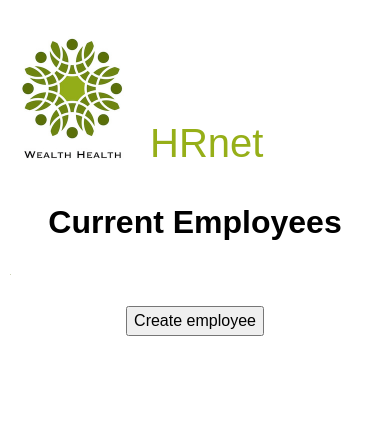
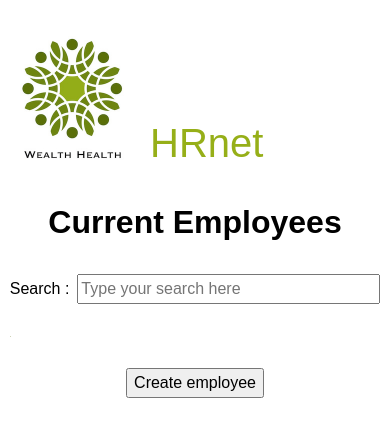
Before and after one commit to SylvieCanongia/p14-hrnet, a React (Create React App) app: page / in a window 390 px wide. Shown: the top 436 px of the page. Built offline with nearby package versions, Linux system fonts and the light colour scheme.

Commit message:
:sparkles: feat: added search functionality in EmployeeList page - search is from lastName, department and startDate

```diff
--- a/package.json
+++ b/package.json
@@ -19,7 +19,8 @@
     "start": "react-scripts start",
     "build": "react-scripts build",
     "test": "react-scripts test",
-    "eject": "react-scripts eject"
+    "eject": "react-scripts eject",
+    "devtools": "react-devtools"
   },
   "eslintConfig": {
     "extends": [
--- a/public/index.html
+++ b/public/index.html
@@ -15,7 +15,6 @@
       user's mobile device or desktop. See https://developers.google.com/web/fundamentals/web-app-manifest/
     -->
     <!-- <link rel="manifest" href="%PUBLIC_URL%/manifest.json" /> -->
-	<!-- <script src="http://localhost:8097"></script> -->
     <title>HRnet</title>
   </head>
   <body>
--- /dev/null
+++ b/src/components/SearchBar/SearchBar.js
@@ -0,0 +1,28 @@
+import './searchBar.scss';
+// import searchIcon from "./search.png";
+
+const SearchBar = ( {keywords, setKeywords } ) => {
+
+  const handleChange = (e) => {
+    setKeywords(e.target.value.toLowerCase());
+  }
+
+  return (
+    <div className="searchBar__container">
+      <label htmlFor="searchBar">
+        Search :
+      </label>
+      {/* <img src={ searchIcon } alt="" /> */}
+      <input
+      type="text"
+        id="searchBar"
+        value={keywords}
+        onChange={ handleChange }
+        placeholder= "Type your search here"
+      />
+
+    </div>
+  );
+};
+
+export default SearchBar;
--- /dev/null
+++ b/src/components/SearchBar/searchBar.scss
@@ -0,0 +1,30 @@
+@use './../../styles/utils/vars';
+
+.searchBar__container {
+  align-self: flex-end;
+  position: relative;
+
+  & input {
+    margin-inline-start: vars.$space-base;
+    // padding-inline-end: 25px;
+  }
+
+  // & img {
+  //   width: 15px;
+  //   height: 15px;
+  //   position: absolute;
+  //   top: 8px;
+  //   right: 8px;
+  // }
+
+  @media screen and (max-width: 600px) {
+    align-self: center;
+    width: 100%;
+    display: flex;
+    align-items: center;
+
+    & input {
+      flex-grow: 2;
+    }
+  }
+}
--- a/src/components/Table/Table.js
+++ b/src/components/Table/Table.js
@@ -1,7 +1,21 @@
 import { format } from 'date-fns';
 import './table.scss';
 
-const Table = ( { employeesList }) => {
+const Table = ( { employeesList, keywords }) => {
+  console.log(keywords);
+  console.log(employeesList);
+
+  //create a new array of employees by filtering the original array
+  const filteredEmployeesList = employeesList.filter((employee) => {
+    // if under 3 chars are entered in searchBar, return the entire list
+    if (keywords.length < 3) {
+      return employee;
+    } else {
+      // above 3 chars entered, filter from lastName, department or startDate
+      return (employee.lastName.toLowerCase().includes(keywords)) || (employee.department.toLowerCase().includes(keywords)) || (employee.startDate.toString().includes(keywords))
+    }
+  })
+
   return (
     <table className='table'>
         <thead>
@@ -18,7 +32,7 @@ const Table = ( { employeesList }) => {
           </tr>
         </thead>
         <tbody>
-        { employeesList.map((employee) => (
+        { filteredEmployeesList.map((employee) => (
           <tr key={employee.id}>
             <td aria-label="First Name">{employee.firstName}</td>
             <td aria-label="Last Name">{employee.lastName}</td>
--- a/src/components/Table/table.scss
+++ b/src/components/Table/table.scss
@@ -2,7 +2,7 @@
 
 .table {
   border-collapse: collapse;
-  width: 90%;
+  width: 100%;
   border: 1px solid vars.$col-border-light;
   // Set the size in function of the width of the headings
   table-layout: fixed;
@@ -29,7 +29,7 @@
   }
 
   @media screen and (max-width: 1350px) {
-    width: 95%;
+    // width: 95%;
 
     td {
       font-size: 0.9rem;
@@ -38,7 +38,7 @@
 
   @media screen and (max-width: 1150px) {
     border: none;
-    width: 60%;
+    // width: 60%;
 
     thead {
       position: absolute;
@@ -78,11 +78,11 @@
     }
   }
 
-  @media screen and (max-width: 850px) {
-      width: 75%;
-  }
+  // @media screen and (max-width: 850px) {
+  //     width: 75%;
+  // }
 
-  @media screen and (max-width: 600px) {
-      width: 95%;
-  }
+  // @media screen and (max-width: 600px) {
+  //     width: 95%;
+  // }
 }
--- a/src/pages/EmployeeList/EmployeeList.js
+++ b/src/pages/EmployeeList/EmployeeList.js
@@ -1,15 +1,18 @@
 import { Link } from 'react-router-dom';
+import { useState } from "react";
 import './employeeList.scss';
 import Table from '../../components/Table/Table';
+import SearchBar from '../../components/SearchBar/SearchBar';
 
 const EmployeeList = () => {
   const employeesList = JSON.parse(localStorage.getItem('employees')) || [];
+  const [keywords, setKeywords] = useState("");
 
   return (
     <div className="employeeList">
       <h1>Current Employees</h1>
-
-      <Table employeesList={ employeesList }/>
+      <SearchBar keywords={ keywords } setKeywords= { setKeywords }/>
+      <Table employeesList={ employeesList } keywords={ keywords }/>
 
       <Link to="/create-employee">
       <button
--- a/src/pages/EmployeeList/employeeList.scss
+++ b/src/pages/EmployeeList/employeeList.scss
@@ -7,4 +7,22 @@
     justify-content: center;
     gap: vars.$space-M;
     padding-block-end: vars.$space-M;
+    width: 90%;
+    margin-inline: auto;
+
+    @media screen and (max-width: 1350px) {
+      width: 95%;
+    }
+
+    @media screen and (max-width: 1150px) {
+      width: 60%;
+    }
+
+    @media screen and (max-width: 850px) {
+      width: 75%;
+    }
+
+    @media screen and (max-width: 600px) {
+      width: 95%;
+    }
 }
```
Also changed, not shown: src/components/SearchBar/search.png (added).
